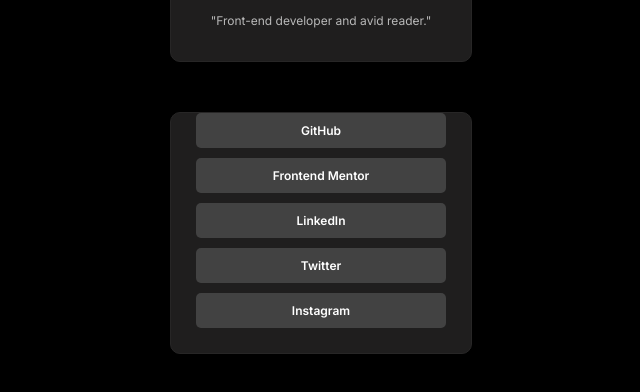
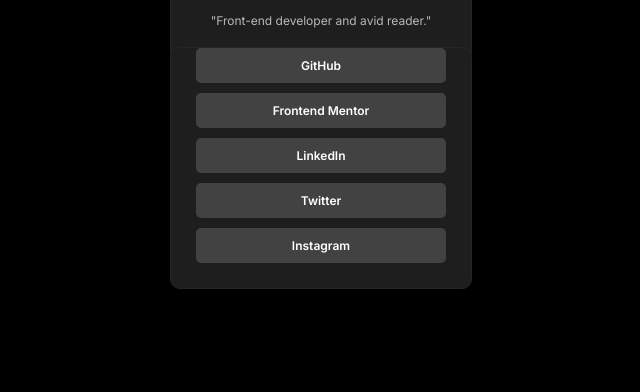
Before and after one commit to keerah1/profile-links, a plain HTML site: page index.html in a window 1280 px wide. Shown: the part 256-648 px from the top of the page, without its empty margins (319-959 px from the left). Drawn offline with Linux system fonts and the light colour scheme; files that its build step writes are made by us from their sources.

Commit message:
Update styles.css

```diff
--- a/styles.css
+++ b/styles.css
@@ -20,6 +20,7 @@ body{
   flex-direction: column;
   padding-bottom: 15px;
   margin-top: 50px;
+  margin-bottom: -65px;
 
 }
 .name-p{
```
